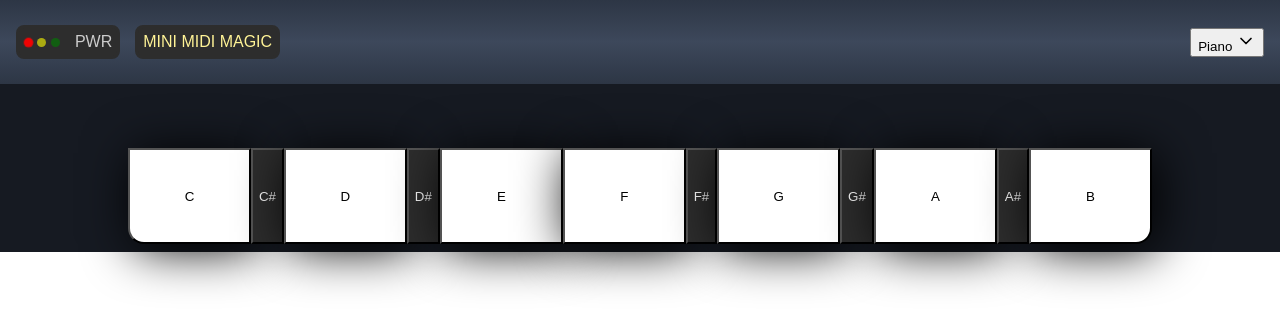
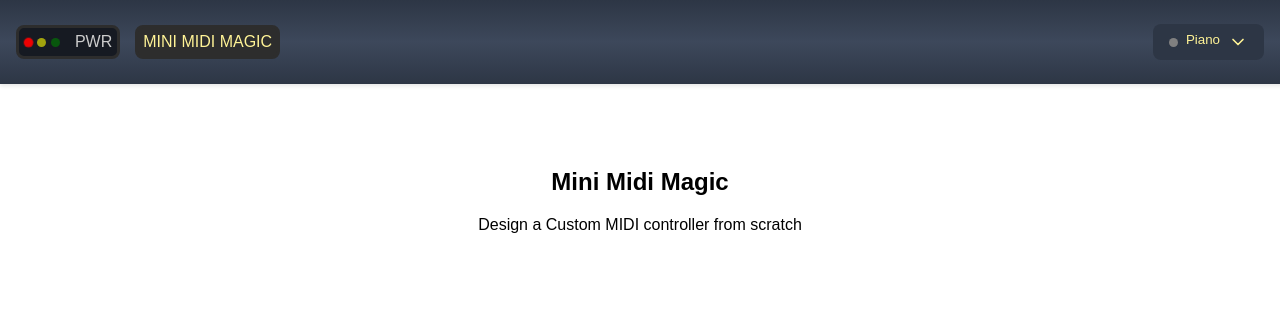
Before and after one commit to Acidicts/mini-midi-magic, a plain HTML site: page index.html in a window 1280 px wide. Shown: the top 328 px of the page. Drawn offline with Linux system fonts and the light colour scheme.

Commit message:
Made The Piano Toggleable, added begining of the main content

```diff
--- a/index.html
+++ b/index.html
@@ -21,11 +21,11 @@
                 <span id="title_text">MINI MIDI MAGIC</span>
             </div>
             <div id="pian">
-                <button id="pian_btn">Piano <svg xmlns="http://www.w3.org/2000/svg" width="20" height="20" viewBox="0 0 24 24" fill="none" stroke="currentColor" stroke-width="2" stroke-linecap="round" stroke-linejoin="round" class="lucide lucide-chevron-down" aria-hidden="true"><path d="m6 9 6 6 6-6"></path></svg></button>
+                <button id="pian_btn"><div id="pian_btn_indicator"></div><span id="pian_btn_text">Piano</span> <svg id="pian_btn_drop" xmlns="http://www.w3.org/2000/svg" width="20" height="20" viewBox="0 0 24 24" fill="none" stroke="currentColor" stroke-width="2" stroke-linecap="round" stroke-linejoin="round" class="lucide lucide-chevron-down" aria-hidden="true"><path d="m6 9 6 6 6-6"></path></svg></button>
             </div>
         </div>
 
-        <div id="piano">
+        <div class="hidden" id="piano">
             <button class="wn" id="C">C</button>
             <button class="bn" id="C#">C#</button>
             <button class="wn" id="D">D</button>
@@ -40,5 +40,12 @@
             <button class="wn" id="B">B</button>
         </div>
 
+        <div id="intro">
+            <div id="intro_1">
+                <h2>Mini Midi Magic</h2>
+                <p>Design a Custom MIDI controller from scratch</p>
+            </div>
+        </div>
+
     </body>
 </html>
--- a/script.js
+++ b/script.js
@@ -8,7 +8,6 @@ const noteFrequencies = {
     'D': 293.66,
     'D#': 311.13,
     'E': 329.63,
-    'E#': 329.628,
     'F': 349.23,
     'F#': 369.99,
     'G': 392.00,
@@ -56,3 +55,22 @@ document.addEventListener('DOMContentLoaded', () => {
         }
     });
 });
+
+document.getElementById('pian_btn').addEventListener('click', () => {
+    const piano = document.getElementById('piano');
+
+    if (piano.classList.contains('hidden')) {
+        // Show piano with fade in
+        piano.classList.remove('hidden');
+        setTimeout(() => {
+            piano.classList.add('show');
+        }, 10);
+    } else {
+        // Hide piano with fade out
+        piano.classList.add('fade-out');
+        setTimeout(() => {
+            piano.classList.remove('show', 'fade-out');
+            piano.classList.add('hidden');
+        }, 500);
+    }
+});
--- a/styles.css
+++ b/styles.css
@@ -1,9 +1,20 @@
+:root {
+    --color-1: #2d3645;
+    --color-2: #3d485b;
+    --color-3: #2d2d2d;
+    --color-4: #161a22;
+    --color-5: #0e1115;
+    --color-6: #fff396;
+}
+
 body {
     font-family: Arial, sans-serif;
     margin: 0;
     padding: 0;
 }
 #navbar {
+    position: sticky;
+    top: 0;
     width: 100%;
     height: 60px;
     padding: 12px 16px;
@@ -14,7 +25,7 @@ body {
 }
 
 .grey_grad {
-    background: linear-gradient(to bottom, #2d3645, #3d485b, #2d3645);
+    background: linear-gradient(to bottom, var(--color-1), var(--color-2), var(--color-1));
 }
 
 #pwr {
@@ -23,8 +34,8 @@ body {
     height: fit-content;
     padding: 5px;
     display: inline-flex;
-    border-color: #2d2d2d;
-    background-color: #2d2d2d;
+    border-color: var(--color-3);
+    background-color: var(--color-4);
     border-style: solid;
 }
 
@@ -87,13 +98,13 @@ body {
     height: fit-content;
     padding: 5px;
     display: inline-flex;
-    border-color: #2d2d2d;
-    background-color: #2d2d2d;
+    border-color: var(--color-3);
+    background-color: var(--color-3);
     border-style: solid;
 }
 
 #title_text {
-    color: #fff396;
+    color: var(--color-6);
     font-size: 1rem;
 }
 
@@ -106,16 +117,44 @@ body {
 }
 
 .bn {
-    background-color: #2d2d2d;
+    background-color: var(--color-3);
     color: white;
 }
 
+.hidden {
+    display: none;
+}
+
+.flex {
+    display: flex;
+}
+
 #piano {
-    background: #161a22;
+    background: var(--color-4);
     padding: 5% 10% 0.5rem 10%;
     width: 80%;
+    flex-direction: row;
+    opacity: 0;
+    transition: opacity 0.5s ease;
+}
+
+#piano.show {
     display: flex;
-    flex-direction: row;
+    opacity: 1;
+}
+
+#piano.fade-out {
+    opacity: 0;
+}
+
+@keyframes fadeIn {
+    from { opacity: 0; }
+    to { opacity: 1; }
+}
+
+@keyframes fadeOut {
+    from { opacity: 1; }
+    to { opacity: 0; }
 }
 
 #C {
@@ -137,3 +176,68 @@ body {
         display: none;
     }
 }
+
+#pian_btn {
+    background-color: var(--color-1);
+    text-decoration: dashed;
+    border: none;
+    padding: 0.5rem 1rem;
+    border-radius: 0.5rem;
+    cursor: pointer;
+    transition: background-color 0.3s ease;
+    color: var(--color-6);
+    display: inline-flex;
+}
+
+#pian_btn_indicator {
+    position: relative;
+    align-self: center;
+    width: 9px;
+    height: 9px;
+    background-color: grey;
+    border-radius: 50%;
+    margin-right: 0.5rem;
+    transition: all 1s ease;
+}
+
+#pian_btn:hover {
+    background-color: var(--color-5);
+    #pian_btn_indicator {
+        background-color: red;
+        transition: all 0.1s ease;
+    }
+}
+
+#pian_btn:active {
+    background-color: var(--color-5);
+}
+
+body:has(#piano.show) #pian_btn_indicator,
+#piano.show ~ #pian #pian_btn_indicator {
+    background-color: green;
+}
+
+#pian_btn_text {
+    color: var(--color-6);
+}
+
+#pian_btn_drop {
+    margin-left: 0.5rem;
+
+    position: relative;
+
+    position: relative;
+    align-self: center;
+}
+
+#intro {
+    padding: 5% 10% 0.5rem 10%;
+    width: 80%;
+    flex-direction: row;
+    transition: opacity 0.5s ease;
+}
+
+#intro_1 {
+    text-align: center;
+    transition: opacity 0.5s ease;
+}
```
